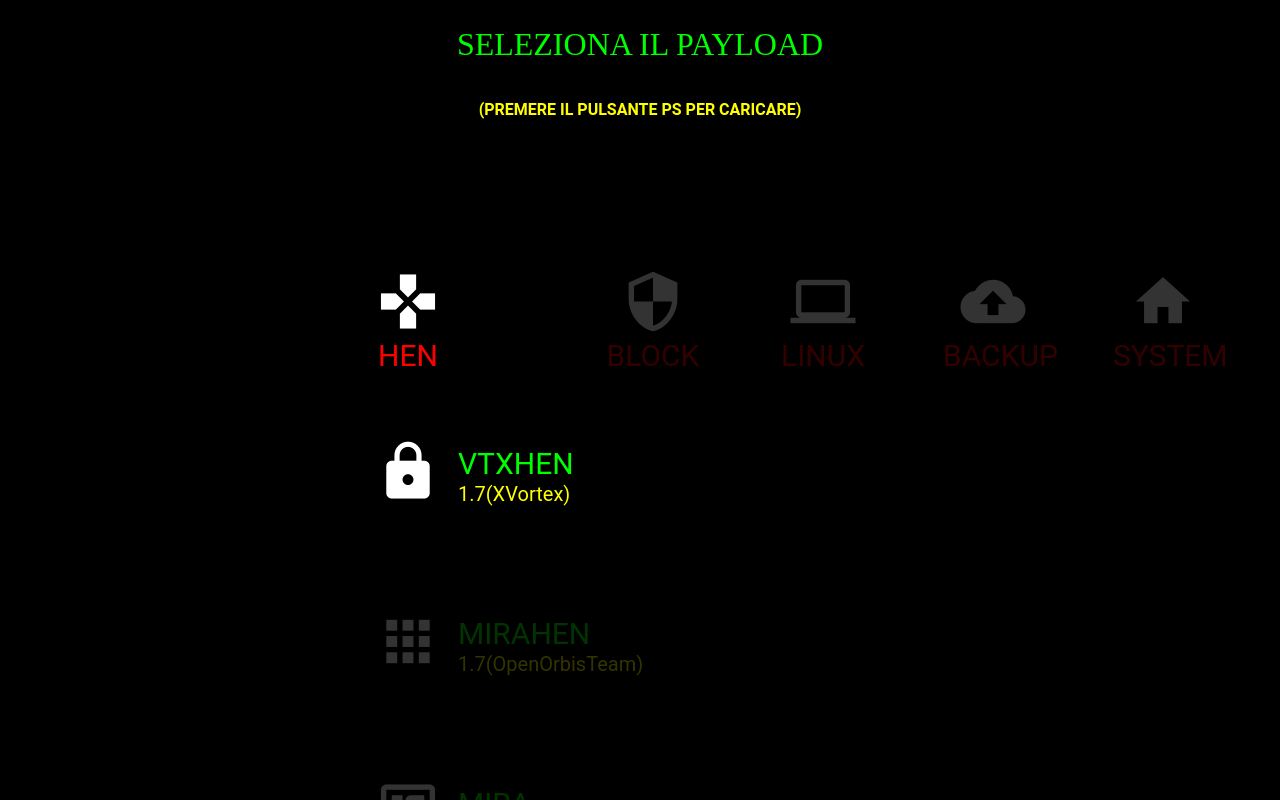
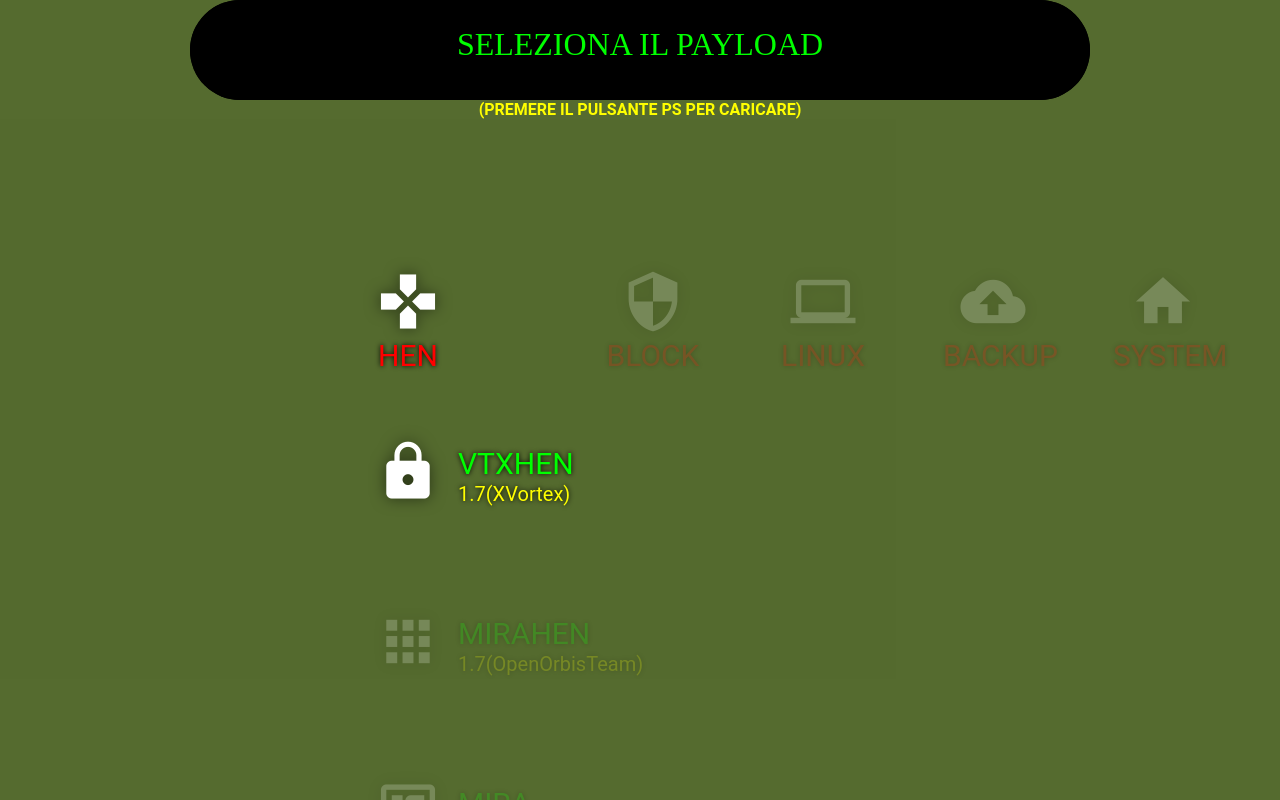
Before and after one commit to theheroGAC/X-project-PS4, a plain HTML site: page xproject.html in a window 1280 px wide. Drawn offline with Linux system fonts and the light colour scheme.

Commit message:
Update style.css

```diff
--- a/css/style.css
+++ b/css/style.css
@@ -6,7 +6,7 @@
   height: 100%;
   overflow: hidden;
   color: white;
-  background-color: black;
+  background-color: DARKOLIVEGREEN;
   font-family: "roboto", sans-serif;
 }
 .content {
```
